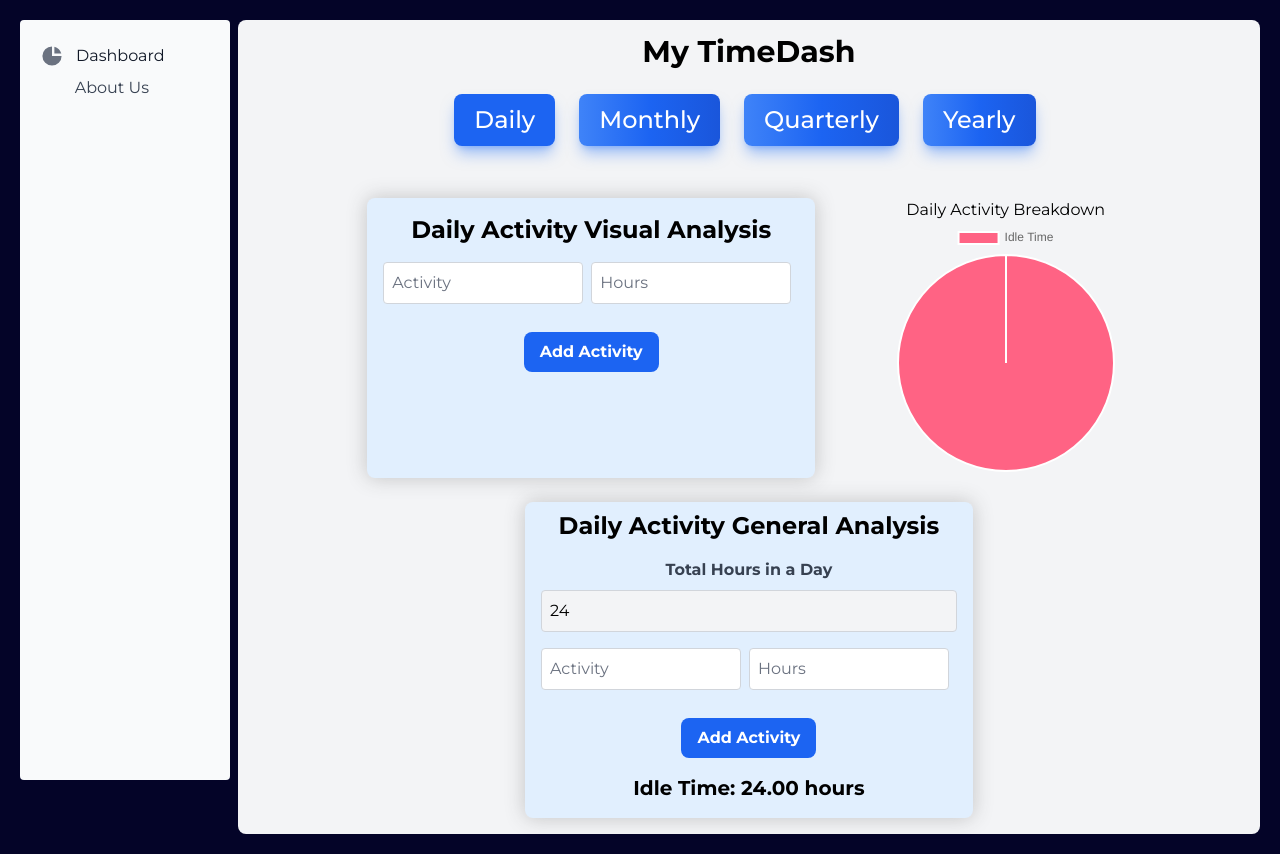
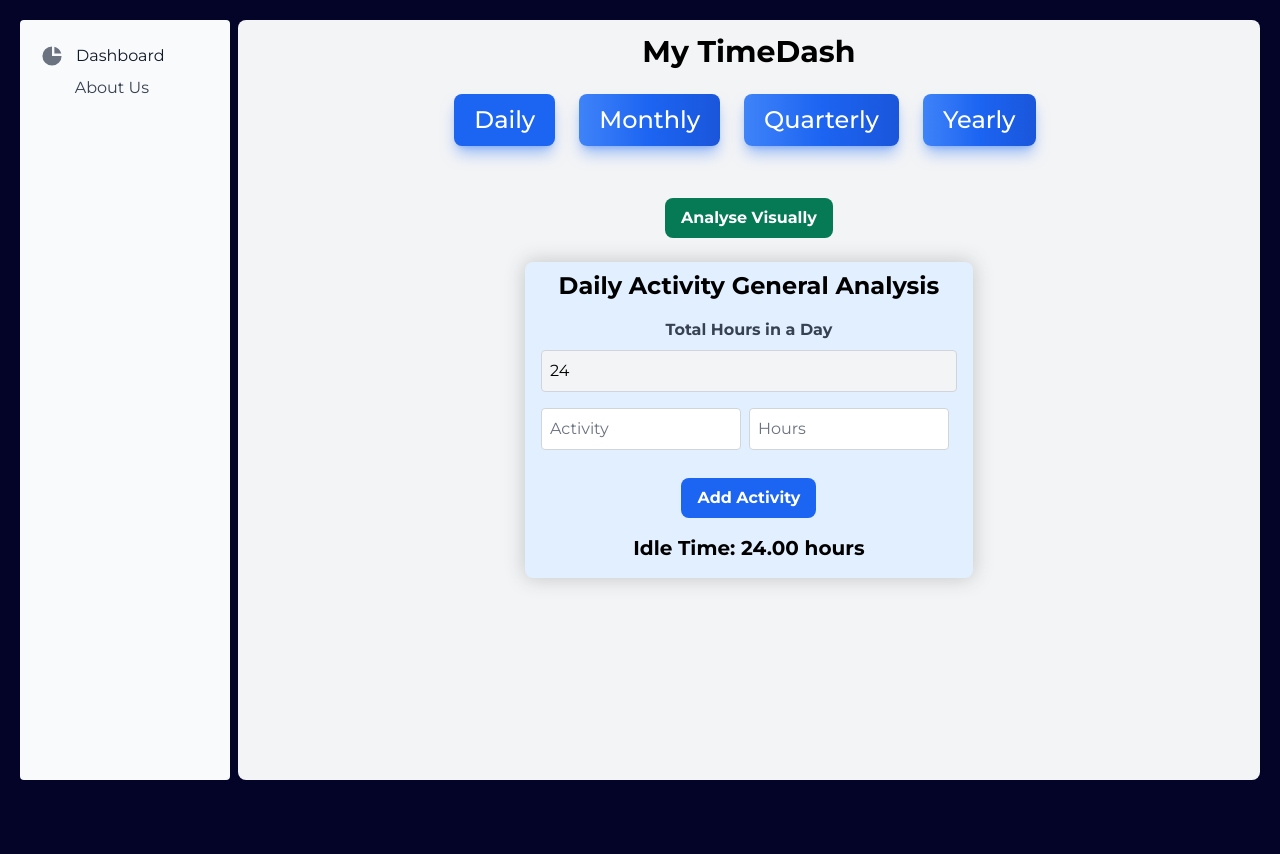
Before and after one commit to Saakshi-Shenoy/My-Time-Dash, a React (Create React App) app: page / in a window 1280 px wide. After the commit the page ends 800 px from the top, so only its background shows below. Built offline with nearby package versions, Linux system fonts and the light colour scheme.

Commit message:
Toggle visualization

```diff
--- a/src/components/dashboard.jsx
+++ b/src/components/dashboard.jsx
@@ -91,9 +91,9 @@ function Dashboard() {
 
     // Synchronize other periods based on daily activities
     const calculatePeriodActivities = (multiplier) => {
-      return dailyActivities.map(activity => ({
+      return dailyActivities.map((activity) => ({
         ...activity,
-        hours: (parseFloat(activity.hours) * multiplier).toFixed(2)
+        hours: (parseFloat(activity.hours) * multiplier).toFixed(2),
       }));
     };
 
@@ -123,7 +123,9 @@ function Dashboard() {
         <div className="flex justify-center items-center gap-4 text-2xl pb-5">
           <button
             className={`${
-              selectedPeriod === "daily" ? "bg-blue-600" : "bg-gradient-to-r from-blue-500 via-blue-600 to-blue-700 hover:bg-gradient-to-br"
+              selectedPeriod === "daily"
+                ? "bg-blue-600"
+                : "bg-gradient-to-r from-blue-500 via-blue-600 to-blue-700 hover:bg-gradient-to-br"
             } text-white focus:ring-4 focus:outline-none focus:ring-blue-300 dark:focus:ring-blue-800 shadow-lg shadow-blue-500/50 dark:shadow-lg dark:shadow-blue-800/80 font-medium rounded-lg px-5 py-2.5 text-center mr-2 mb-2`}
             onClick={() => handlePeriodChange("daily")}
             type="button"
@@ -132,7 +134,9 @@ function Dashboard() {
           </button>
           <button
             className={`${
-              selectedPeriod === "monthly" ? "bg-blue-600" : "bg-gradient-to-r from-blue-500 via-blue-600 to-blue-700 hover:bg-gradient-to-br"
+              selectedPeriod === "monthly"
+                ? "bg-blue-600"
+                : "bg-gradient-to-r from-blue-500 via-blue-600 to-blue-700 hover:bg-gradient-to-br"
             } text-white focus:ring-4 focus:outline-none focus:ring-blue-300 dark:focus:ring-blue-800 shadow-lg shadow-blue-500/50 dark:shadow-lg dark:shadow-blue-800/80 font-medium rounded-lg px-5 py-2.5 text-center mr-2 mb-2`}
             onClick={() => handlePeriodChange("monthly")}
             type="button"
@@ -141,7 +145,9 @@ function Dashboard() {
           </button>
           <button
             className={`${
-              selectedPeriod === "quarterly" ? "bg-blue-600" : "bg-gradient-to-r from-blue-500 via-blue-600 to-blue-700 hover:bg-gradient-to-br"
+              selectedPeriod === "quarterly"
+                ? "bg-blue-600"
+                : "bg-gradient-to-r from-blue-500 via-blue-600 to-blue-700 hover:bg-gradient-to-br"
             } text-white focus:ring-4 focus:outline-none focus:ring-blue-300 dark:focus:ring-blue-800 shadow-lg shadow-blue-500/50 dark:shadow-lg dark:shadow-blue-800/80 font-medium rounded-lg px-5 py-2.5 text-center mr-2 mb-2`}
             onClick={() => handlePeriodChange("quarterly")}
             type="button"
@@ -150,7 +156,9 @@ function Dashboard() {
           </button>
           <button
             className={`${
-              selectedPeriod === "yearly" ? "bg-blue-600" : "bg-gradient-to-r from-blue-500 via-blue-600 to-blue-700 hover:bg-gradient-to-br"
+              selectedPeriod === "yearly"
+                ? "bg-blue-600"
+                : "bg-gradient-to-r from-blue-500 via-blue-600 to-blue-700 hover:bg-gradient-to-br"
             } text-white focus:ring-4 focus:outline-none focus:ring-blue-300 dark:focus:ring-blue-800 shadow-lg shadow-blue-500/50 dark:shadow-lg dark:shadow-blue-800/80 font-medium rounded-lg px-5 py-2.5 text-center mr-2 mb-2`}
             onClick={() => handlePeriodChange("yearly")}
             type="button"
@@ -159,7 +167,24 @@ function Dashboard() {
           </button>
         </div>
 
+        {/* Button to toggle visual analysis section */}
         {selectedPeriod === "daily" && (
+          <div className="flex justify-center gap-4 mt-6">
+            <button
+              className={`${
+                showVisualAnalysis
+                  ? "bg-red-600 hover:bg-red-800"
+                  : "bg-green-600 hover:bg-green-800"
+              } text-white font-bold py-2 px-4 rounded-lg`}
+              onClick={toggleVisualAnalysis}
+            >
+              {showVisualAnalysis ? "Hide Visual Analysis" : "Analyse Visually"}
+            </button>
+          </div>
+        )}
+
+        {/* Render visual analysis section if showVisualAnalysis is true */}
+        {selectedPeriod === "daily" && showVisualAnalysis && (
           <div className="flex justify-center gap-4 mt-6">
             <div className="anal-form p-4 bg-blue-100 rounded-lg w-full max-w-md">
               <h2 className="text-2xl font-bold mb-4">Daily Activity Visual Analysis</h2>
```
